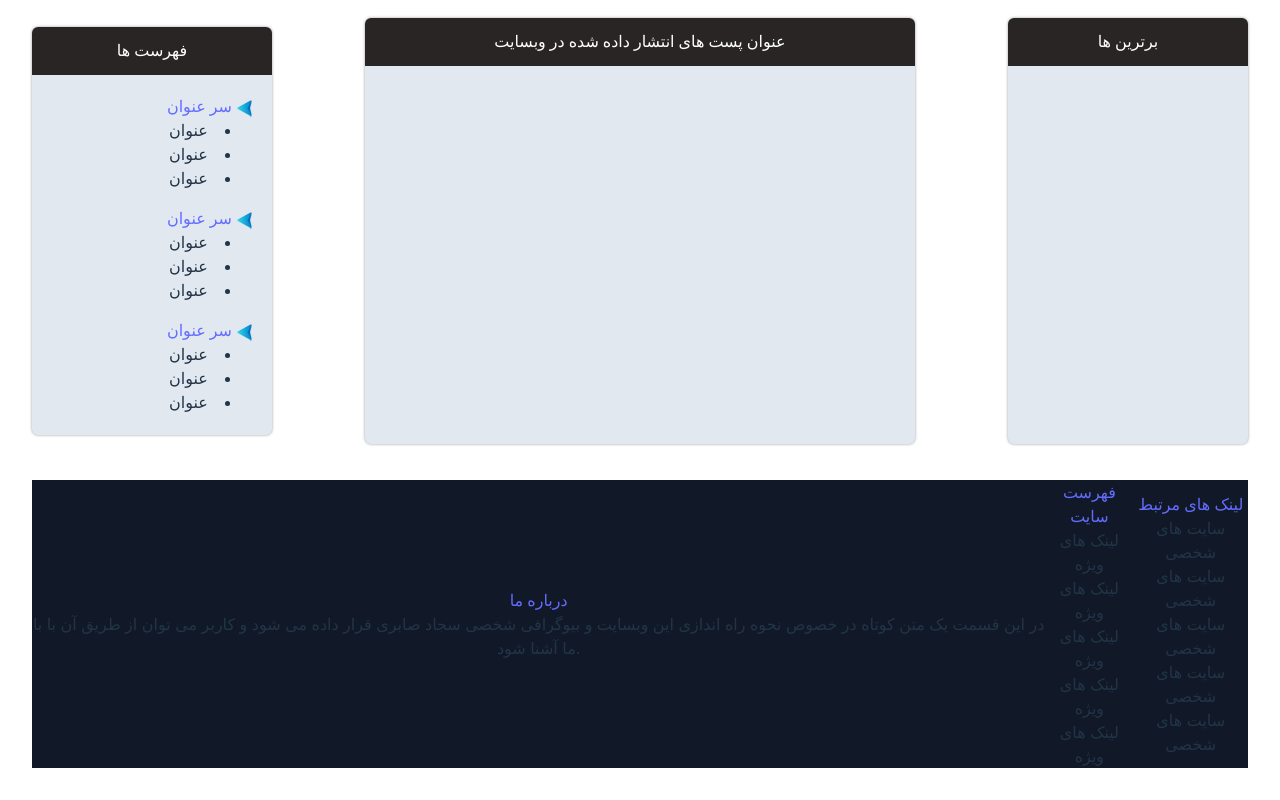
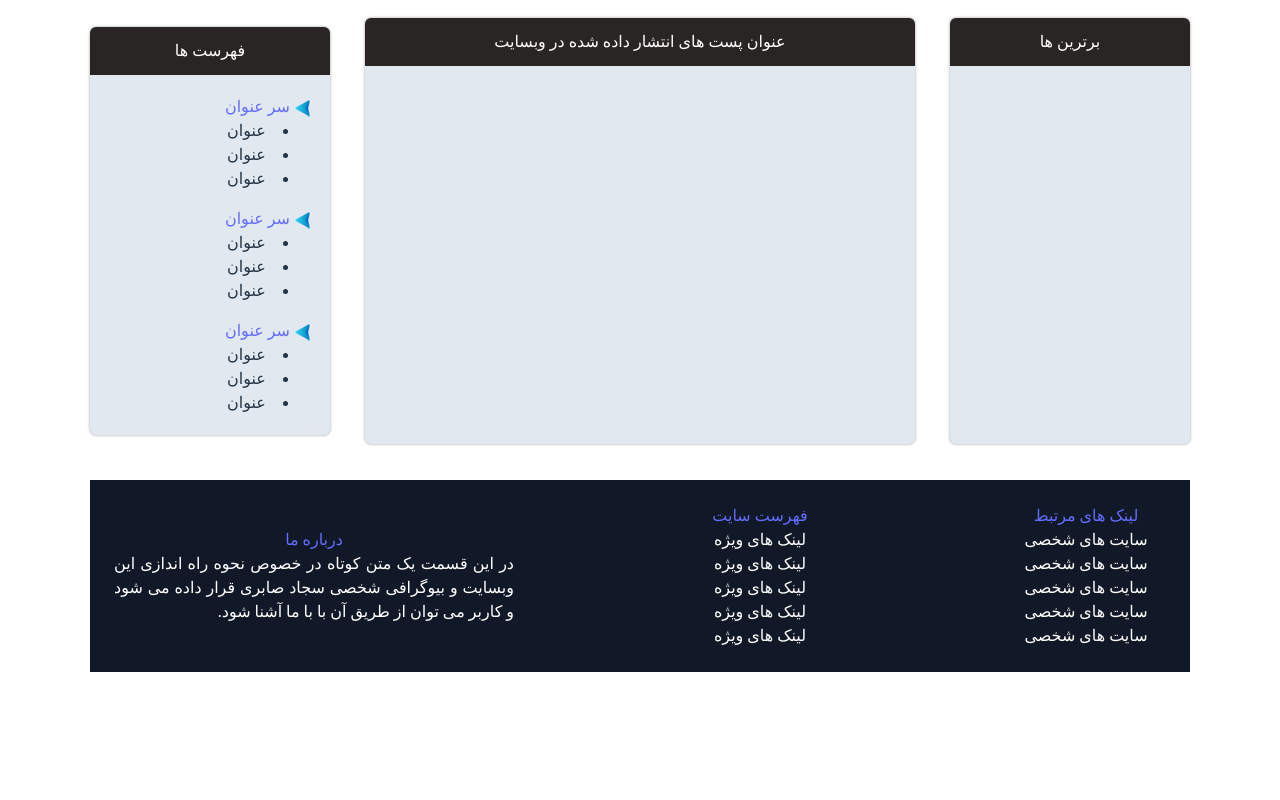
Before and after one commit to sajjadsaberi/Persona-lWebsite-By-ReactJS-and-Tailwind, a React (Vite) app: page / in a window 1280 px wide. Shown: the part 430-1230 px from the top of the page. After the commit the page ends 1134 px from the top, so only its background shows below. Built offline with nearby package versions, Linux system fonts and the light colour scheme.

Commit message:
second update to the footer

```diff
--- a/src/components/footer.jsx
+++ b/src/components/footer.jsx
@@ -4,8 +4,8 @@ import './footer.module.css';
 function Footers() {
     return (
         <>
-        <footer className='flex justify-between items-center flex-row-reverse w-full h-auto bg-gray-900 mt-9'>
-            <div>
+        <footer className='flex justify-between items-center flex-row w-full h-auto bg-gray-900 mt-9 p-6 font-Iran text-white rtl'>
+            <div className='w-40'>
                 <a href="#">لینک های مرتبط</a>
                 <ul>
                     <li>سایت های شخصی</li>
@@ -15,7 +15,7 @@ function Footers() {
                     <li>سایت های شخصی</li>
                 </ul>
             </div>
-            <div>
+            <div className='w-40'>
                 <a href='#'>فهرست سایت</a>
                 <ul>
                     <li>لینک های ویژه</li>
@@ -25,9 +25,9 @@ function Footers() {
                     <li>لینک های ویژه</li>
                 </ul>
             </div>
-            <div>
+            <div className='w-350xl'>
                 <a href='#'>درباره ما</a>
-                <p>
+                <p className='text-justify'>
                     در این قسمت یک متن کوتاه در خصوص نحوه راه اندازی این وبسایت و بیوگرافی شخصی سجاد صابری قرار داده می شود و کاربر می توان از طریق آن با با ما آشنا شود.
                 </p>
             </div>
--- a/tailwind.config.js
+++ b/tailwind.config.js
@@ -24,6 +24,7 @@ export default {
       width: {
         '10xl' : '1100px',
         '550xl' : '550px',
+        '350xl' : '400px',
       },
       height: {
         '426xl' : '426px',
```
